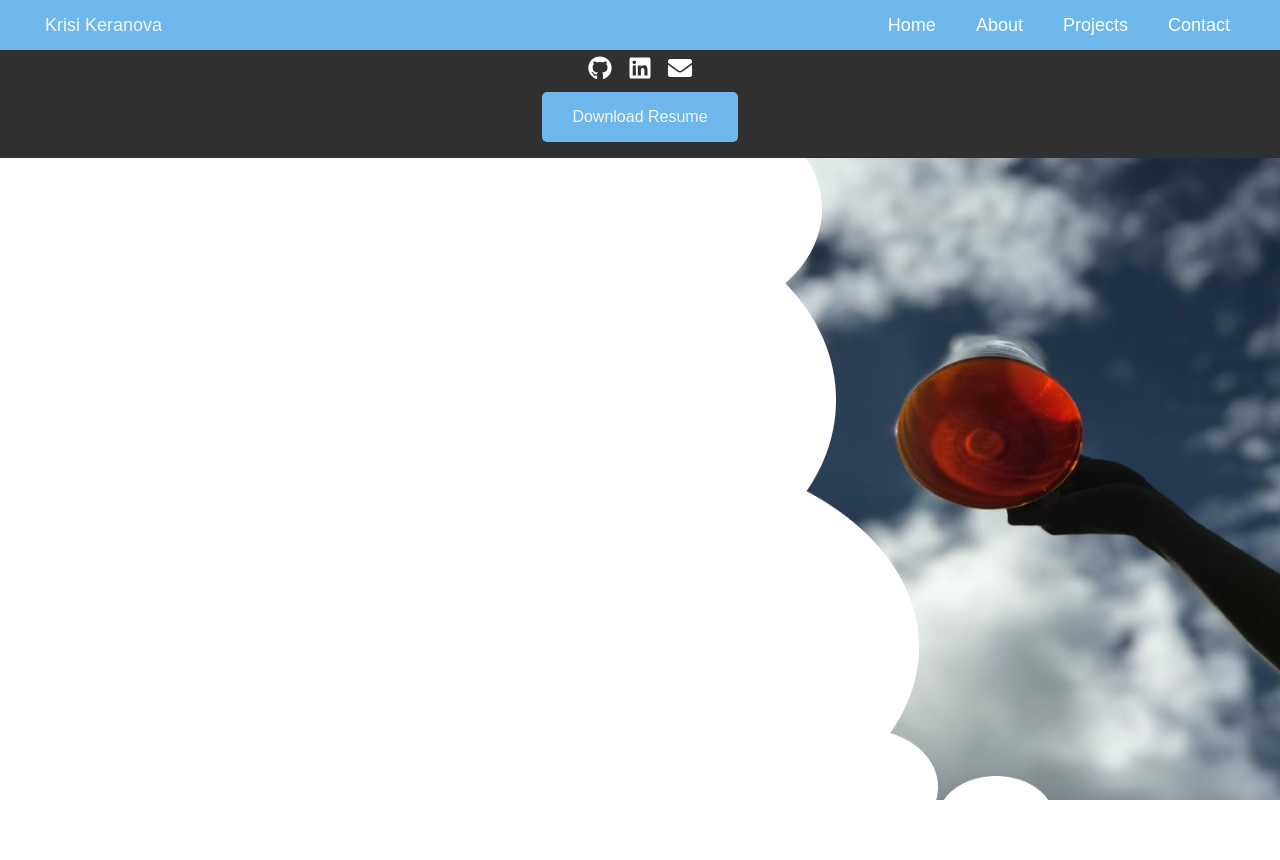
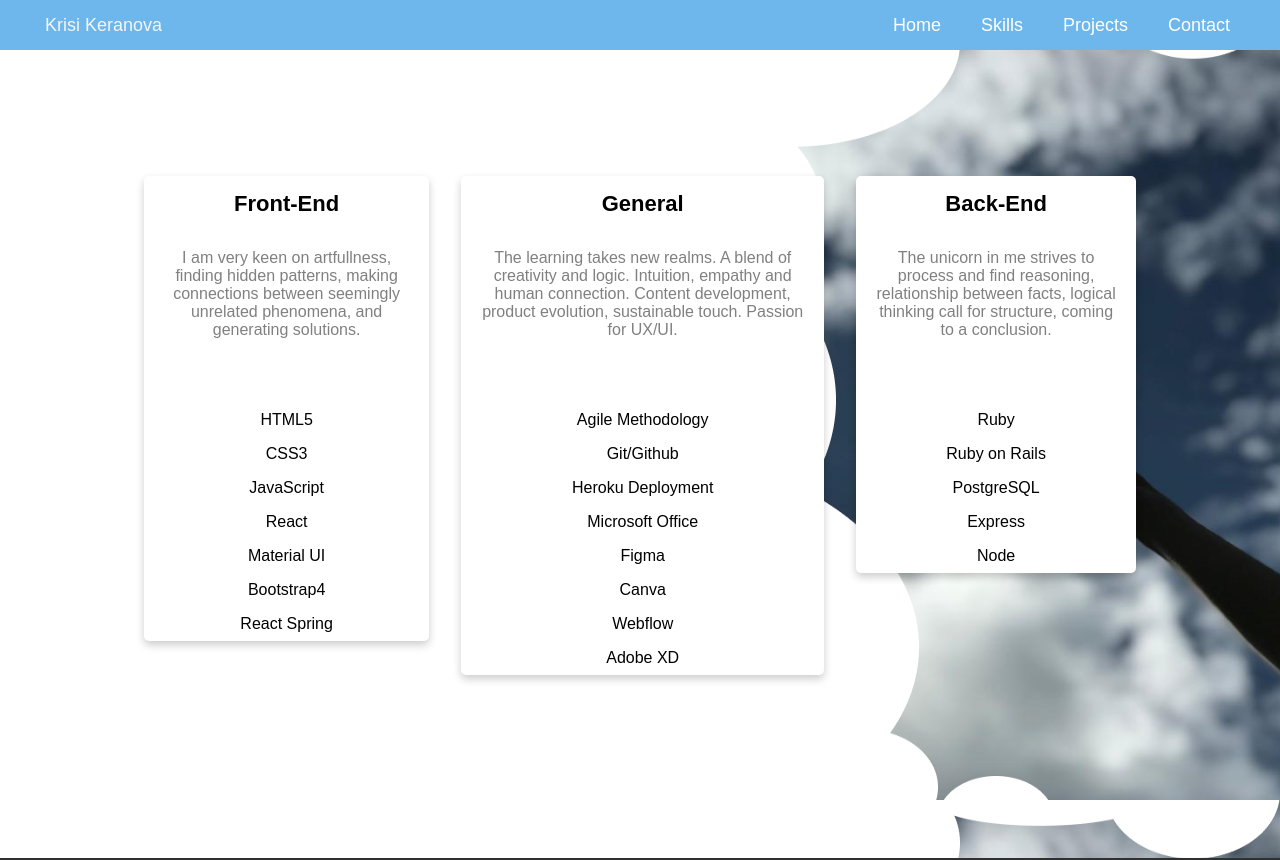
Before and after one commit to krisike/portfolio_website, a React (Create React App) app in the folder client/: page /skills in a window 1280 px wide. Shown: the top 860 px of the page. Before the commit the page ends 800 px from the top, so only its background shows below. Built offline with nearby package versions, Linux system fonts and the light colour scheme.

Commit message:
Skills page and home

```diff
--- a/client/src/App.jsx
+++ b/client/src/App.jsx
@@ -1,13 +1,13 @@
 import React from 'react';
 import '../src/styling/App.css';
 import '../src/styling/Navigation.css';
-import '../src/styling/About.css';
+import '../src/styling/Skills.css';
 import '../src/styling/Contact.css';
 import '../src/styling/Projects.css';
 import '../src/styling/Footer.css';
 import { BrowserRouter, Switch, Route } from 'react-router-dom';
 import Home from './pages/Home.jsx';
-import About from './pages/About.jsx';
+import Skills from './pages/Skills.jsx';
 import Projects from './pages/Projects.jsx';
 import Contact from './pages/Contact.jsx';
 import Footer from '../src/Footer.jsx';
@@ -28,7 +28,7 @@ class App extends React.Component {
         <Navigation />
         <Switch>
           <Route exact path="/" component={Home} />
-          <Route exact path="/about" component={About} />
+          <Route exact path="/skills" component={Skills} />
           <Route exact path="/projects" component={Projects} />
           <Route exact path="/contact" component={Contact} />
         </Switch>
--- a/client/src/Navigation.jsx
+++ b/client/src/Navigation.jsx
@@ -22,7 +22,7 @@ const Navigation = () => {
             <Link to="/">Home</Link>
           </li>
           <li>
-            <Link to="/about">About</Link>
+            <Link to="/skills">Skills</Link>
           </li>
           <li>
             <Link to="/projects">Projects</Link>
--- a/client/src/constants/constants.js
+++ b/client/src/constants/constants.js
@@ -37,6 +37,7 @@ export const aboutKrisi = [
     linkedin: 'https://www.linkedin.com/in/krisi-keranova/',
     githubLink: 'https://github.com/krisike',
     email: 'krisi.keranova@gmail.com',
-    aboutme: `A web developer with enthusiasm and team spirit eager to contribute to the tech world. I enjoy learning and working in both front and backend because the creativity can be seen in different ways. I love yoga, dance and travel. I am an environmental activist and social media zealot along the way. Working in the hospitality and coffee industries has given me great insight about human connection, customer needs and current trends on the market.`
+    aboutme: `A web developer with enthusiasm and team spirit eager to contribute to the tech world. I enjoy learning and working in both front and backend because the creativity can be seen in different ways. I love yoga, dance and travel. I am an environmental activist and social media zealot along the way. Working in the hospitality and coffee industries has given me great insight about human connection, customer needs and current trends on the market.`,
+    myLogo: require('../images/krisiLogo.png')
   }
 ];
--- a/client/src/pages/Home.css
+++ b/client/src/pages/Home.css
@@ -1,5 +1,125 @@
-.home-container {
-  min-height: calc(100vh - 40px - 110px);
-  margin-top: 10em;
-  margin-left: 4em;
+#about-pic {
+  justify-content: justify;
+  height: 250px;
+  width: 250px;
+  border-radius: 50%;
+  overflow: hidden;
+  object-fit: cover;
+  padding: 10px;
+  margin-top: 3rem;
 }
+
+/* this is my name below image */
+.aboutMyName {
+  text-decoration: none;
+  color: black;
+}
+a:link {
+  text-decoration: none;
+}
+
+a:visited {
+  text-decoration: none;
+}
+
+a:hover {
+  text-decoration: dashed;
+}
+
+a:active {
+  text-decoration: none;
+  color: black;
+}
+
+.aboutMyName:hover {
+  font-weight: bold;
+}
+/* this is image and text  */
+.aboutName {
+  text-decoration: none;
+  color: black;
+  font-size: 18px;
+}
+a:link {
+  text-decoration: none;
+}
+
+a:visited {
+  text-decoration: none;
+}
+
+a:hover {
+  text-decoration: dashed;
+}
+
+a:active {
+  text-decoration: none;
+  color: black;
+}
+
+.homeContainer {
+  justify-content: center;
+  text-align: center;
+  min-height: calc(100vh - 50px - 110px);
+}
+
+.aboutPageTopDescription p {
+  margin-top: 8em;
+  flex-wrap: wrap;
+  text-align: center;
+  flex-direction: row;
+  padding: 20px;
+  border: 8px solid #6db7ed;
+  display: inline-block;
+  /* overflow-wrap: break-word; */
+  word-wrap: break-word;
+  hyphens: auto;
+  background-color: white;
+  margin-left: 20%;
+  margin-right: 20%;
+}
+
+@media screen and (max-width: 900px) and (min-width: 600px),
+  (min-width: 1100px) {
+  img#about-pic {
+    font-size: 20px;
+    padding: 30px;
+    border: 4px solid #6db7ed;
+    background: #000000;
+  }
+}
+
+@media screen and (min-width: 600px), (max-width: 900px) {
+  p.aboutPageTopDescription {
+    padding: 20px;
+    border: 4px solid #6db7ed;
+    font-size: 3vw;
+    margin-top: 8em;
+  }
+  .aboutName {
+    font-size: 16px;
+  }
+}
+
+@media screen and (max-width: 600px) {
+  p.aboutPageTopDescription {
+    font-size: 2.5vw;
+  }
+  .aboutName {
+    font-size: 3vw;
+    color: black;
+  }
+  .homeContainer {
+    margin-top: 8rem;
+  }
+  #about-pic {
+    width: 50%;
+    height: auto;
+  }
+
+  .aboutPageTopDescription p {
+    margin-right: 5em;
+    width: 50%;
+    height: auto;
+  }
+}
--- a/client/src/pages/Projects.jsx
+++ b/client/src/pages/Projects.jsx
@@ -15,12 +15,12 @@ const Projects = () => {
               technologyUsed,
               websiteLink
             },
-            index
+            x
           ) => {
             return (
               <div className="projectContainer">
                 <a
-                  key={index}
+                  key={x}
                   className="project-link"
                   href={gitHubLink}
                   target="_blank"
@@ -31,7 +31,7 @@ const Projects = () => {
                 <p className="projectDescription">{Description}</p>
                 <p>{technologyUsed}</p>
                 <a
-                  key={index}
+                  key={x}
                   className="project-link"
                   href={websiteLink}
                   target="_blank"
--- /dev/null
+++ b/client/src/pages/Skills.jsx
@@ -0,0 +1,72 @@
+import React from 'react';
+require('../styling/Skills.css');
+
+const Skills = () => {
+  return (
+    <div className="skillsContainer">
+      {/* <h4>
+        The 15+ years of hospitality and international coffee business
+        experience has only led me to be hungry for more knowlegdge. Co-creating
+        an enterpreneurship business and working in many parts of has been vital
+        for understanding user and product to a different level. Social Media,
+        Content Creating Photography and client relationships has been big part
+        of the journey. Below are parts of the new wave of development.{' '}
+      </h4> */}
+      <div className="card">
+        <h1 className="titleInfo">Front-End</h1>
+        <p className="skillsDescription">
+          I am very keen on artfullness, finding hidden patterns, making
+          connections between seemingly unrelated phenomena, and generating
+          solutions.
+        </p>
+        <ul className="skillsList">
+          <li>HTML5</li>
+          <li>CSS3</li>
+          <li>JavaScript</li>
+          <li>React</li>
+          <li>Material UI</li>
+          <li>Bootstrap4</li>
+          <li>React Spring</li>
+        </ul>
+        {/* <p>
+          <button>See Github</button>{' '}
+        </p> */}
+      </div>
+      <div className="card">
+        <h1 className="titleInfo">General</h1>
+        <p className="skillsDescription">
+          The learning takes new realms. A blend of creativity and logic.
+          Intuition, empathy and human connection. Content development, product
+          evolution, sustainable touch. Passion for UX/UI.
+        </p>
+        <ul className="skillsList">
+          <li>Agile Methodology</li>
+          <li>Git/Github</li>
+          <li>Heroku Deployment</li>
+          <li>Microsoft Office</li>
+          <li>Figma</li>
+          <li>Canva</li>
+          <li>Webflow</li>
+          <li>Adobe XD</li>
+        </ul>
+      </div>
+      <div className="card">
+        <h1 className="titleInfo">Back-End</h1>
+        <p className="skillsDescription">
+          The unicorn in me strives to process and find reasoning, relationship
+          between facts, logical thinking call for structure, coming to a
+          conclusion.
+        </p>
+        <ul className="skillsList">
+          <li>Ruby</li>
+          <li>Ruby on Rails</li>
+          <li>PostgreSQL</li>
+          <li>Express</li>
+          <li>Node</li>
+        </ul>
+      </div>
+    </div>
+  );
+};
+
+export default Skills;
--- a/client/src/styling/About.css
+++ /dev/null
@@ -1,125 +0,0 @@
-#about-pic {
-  justify-content: justify;
-  height: 250px;
-  width: 250px;
-  border-radius: 50%;
-  overflow: hidden;
-  object-fit: cover;
-  padding: 10px;
-  margin-top: 3rem;
-}
-
-/* this is my name below image */
-.aboutMyName {
-  text-decoration: none;
-  color: black;
-}
-a:link {
-  text-decoration: none;
-}
-
-a:visited {
-  text-decoration: none;
-}
-
-a:hover {
-  text-decoration: dashed;
-}
-
-a:active {
-  text-decoration: none;
-  color: black;
-}
-
-.aboutMyName:hover {
-  font-weight: bold;
-}
-/* this is image and text  */
-.aboutName {
-  text-decoration: none;
-  color: black;
-  font-size: 18px;
-}
-a:link {
-  text-decoration: none;
-}
-
-a:visited {
-  text-decoration: none;
-}
-
-a:hover {
-  text-decoration: dashed;
-}
-
-a:active {
-  text-decoration: none;
-  color: black;
-}
-
-.aboutPageContainer {
-  justify-content: center;
-  text-align: center;
-  min-height: calc(100vh - 50px - 110px);
-}
-
-.aboutPageTopDescription p {
-  margin-top: 8em;
-  flex-wrap: wrap;
-  text-align: center;
-  flex-direction: row;
-  padding: 20px;
-  border: 8px solid #6db7ed;
-  display: inline-block;
-  /* overflow-wrap: break-word; */
-  word-wrap: break-word;
-  hyphens: auto;
-  background-color: white;
-  margin-left: 20%;
-  margin-right: 20%;
-}
-
-@media screen and (max-width: 900px) and (min-width: 600px),
-  (min-width: 1100px) {
-  img#about-pic {
-    font-size: 20px;
-    padding: 30px;
-    border: 4px solid #6db7ed;
-    background: #000000;
-  }
-}
-
-@media screen and (min-width: 600px), (max-width: 900px) {
-  p.aboutPageTopDescription {
-    padding: 20px;
-    border: 4px solid #6db7ed;
-    font-size: 3vw;
-    margin-top: 8em;
-  }
-  .aboutName {
-    font-size: 16px;
-  }
-}
-
-@media screen and (max-width: 600px) {
-  p.aboutPageTopDescription {
-    font-size: 2.5vw;
-  }
-  .aboutName {
-    font-size: 3vw;
-    color: black;
-  }
-  .aboutPageContainer {
-    margin-top: 8rem;
-  }
-  #about-pic {
-    width: 50%;
-    height: auto;
-  }
-
-  .aboutPageTopDescription p {
-    margin-right: 5em;
-    width: 50%;
-    height: auto;
-  }
-}
--- a/client/src/styling/Contact.css
+++ b/client/src/styling/Contact.css
@@ -52,7 +52,7 @@ input:focus {
   line-height: 2;
   border-radius: 5px;
   color: white;
-  background-color: rgb(65, 163, 234);
+  background-color: #41a3ea;
   border: white;
   opacity: 0.8;
   transition: opacity 0.4s ease-in-out;
--- /dev/null
+++ b/client/src/styling/Skills.css
@@ -0,0 +1,80 @@
+.skillsContainer {
+  min-height: calc(100vh - 40px - 110px);
+  margin-top: 10em;
+  margin-left: 10%;
+  margin-right: 10%;
+  display: flex;
+  flex-direction: row;
+}
+
+.card {
+  box-shadow: 0 4px 8px 0 rgba(0, 0, 0, 0.2);
+  /* max-width: 40%; */
+  /* max-height: 100%; */
+  text-align: center;
+  border-radius: 5px;
+  background-color: white;
+  align-items: stretch;
+  margin: 1em;
+}
+
+.skillsDescription {
+  margin-bottom: 3em;
+  color: grey;
+  font-size: 1em;
+  padding: 1em;
+  text-align: center;
+}
+
+.card button {
+  border: none;
+  outline: 0;
+  padding: 12px;
+  color: white;
+  background-color: #000;
+  text-align: center;
+  cursor: pointer;
+  width: 100%;
+  font-size: 18px;
+  border-bottom-left-radius: 5px;
+  border-bottom-right-radius: 5px;
+}
+
+.card:hover {
+  opacity: 0.7;
+}
+
+.skillsList {
+  text-align: center;
+  flex-direction: column;
+}
+
+.skillsList li {
+  margin: 0.5em;
+}
+
+.titleInfo {
+  font-size: 22px;
+}
+
+.h4 {
+  text-align: center;
+}
+
+/* mobile */
+@media only screen and (max-width: 600px) {
+  .skillsContainer {
+    display: flex;
+    flex-direction: row;
+    flex-wrap: wrap;
+    width: 95%;
+    margin: 4em;
+  }
+}
+
+/* desktop */
+@media only screen and (min-width: 601px) {
+  .card {
+    height: 60%;
+  }
+}
```
Also changed, not shown: client/src/pages/About.jsx (deleted, +0 -32 lines), client/src/pages/Home.jsx (+23 -1 lines), client/src/styling/ResumeButton.css (deleted, +0 -18 lines), client/src/images/krisiLogo.png (added).
